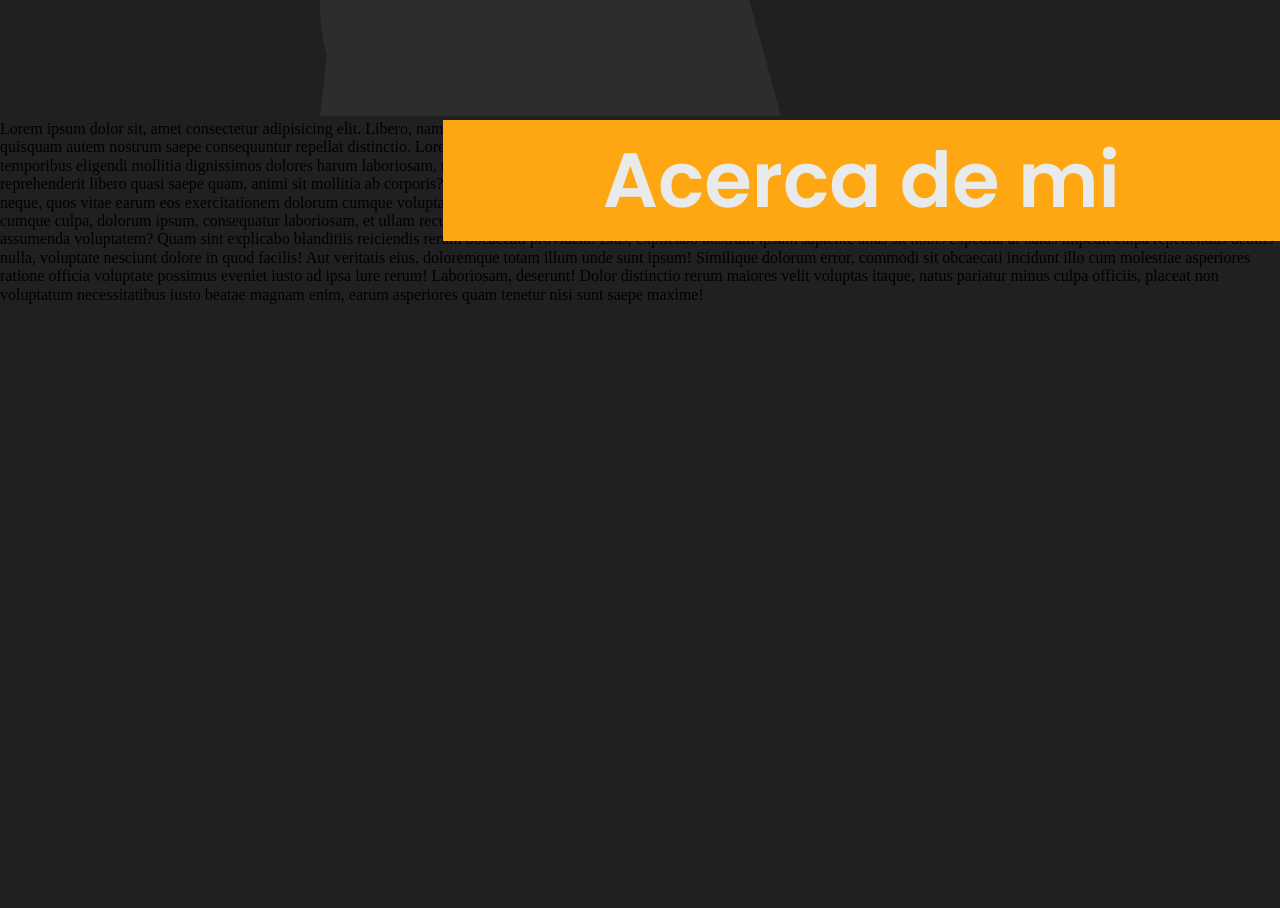
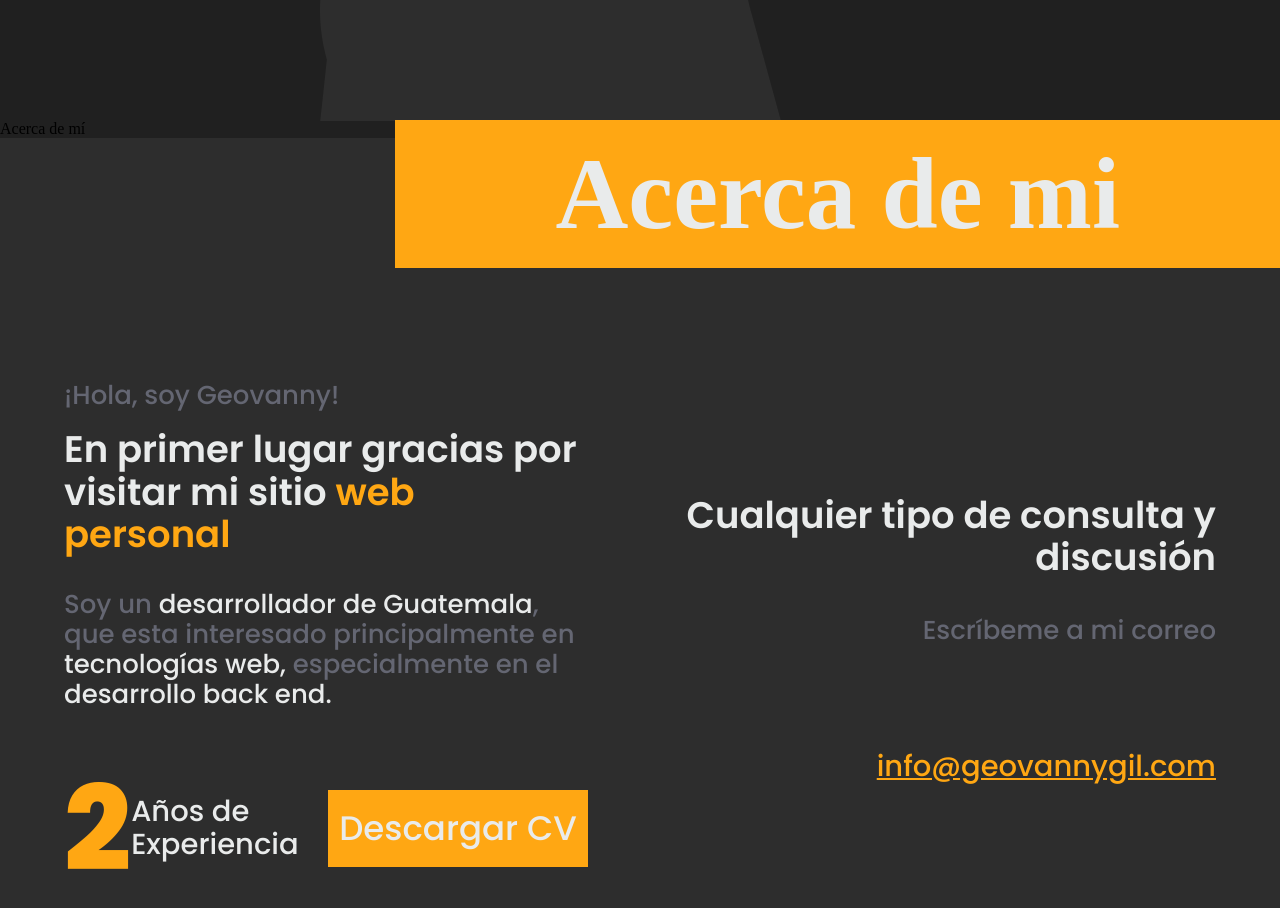
Before and after one commit to GeovannyGil/portfolio, a plain HTML site: page index.html in a window 1280 px wide. Shown: the part 680-1588 px from the top of the page. Before the commit the page ends 984 px from the top, so only its background shows below. Drawn offline with Linux system fonts and the light colour scheme.

Commit message:
Se agrego ela sección sobre mi, coon todo el diseño falta las letras de fondo

```diff
--- a/css/style.css
+++ b/css/style.css
@@ -8,6 +8,7 @@
   --colorTitulo: #E9EBEB;
   --colorSecundario: #FFA713;
   --colorPrincipal: #202020;
+  --colorFondoSecundario: #2D2D2D;
 }
 
 .animate__fadeInDown {
@@ -95,10 +96,6 @@ body {
 
 .home {
   display: flex;
-  /*background: url("../assets/banner.jpg") no-repeat center;
-  background-size: cover;
-  background-attachment: fixed;
-  */
   height: 100vh;
   color: var(--colorTitulo);
   min-height: 500px;
@@ -192,7 +189,7 @@ div.descripcion-content .text-descripcion {
 div.img-content {
   position: absolute;
   left: 25%;
-  bottom: 0;
+  bottom: -5px;
   z-index: -2;
 }
 
@@ -215,15 +212,152 @@ div.titulo-derecho {
   padding: 1em 10em 1em 10em;
 }
 
+div.fondoTexto {
+  /* position: absolute;
+  display: inline-block;
+  left: auto;
+  right: 0;
+  padding: 1em 10em 1em 10em;
+  color: var(--colorTitulo);
+  font-family: "Poppins";
+  font-weight: 900;
+  font-size: 275px;
+  z-index: 100;*/
+}
+
+
 div.titulo-derecho h2 {
+  color: var(--colorTitulo);
+  font-family: "Gilroy";
+  font-weight: 800;
+  font-size: 101px;
+}
+
+.sobre-mi {
+  display: flex;
+  height: 100vh;
+  background-color: var(--colorFondoSecundario);
+  min-height: 500px;
+}
+
+.sobre-mi .max-width {
+  margin: 200px auto 0 auto;
+  display: flex;
+  align-items: center;
+  justify-content: space-between;
+}
+
+
+div.about-content div.text-saludo {
+  color: var(--colorTexto);
+  font-family: "Poppins";
+  font-weight: 500;
+  font-size: 26px;
+  margin-bottom: 18px;
+}
+
+div.about-content div.text-agradecimiento {
   color: var(--colorTitulo);
   font-family: "Poppins";
   font-weight: 600;
-  font-size: 77px;
+  font-size: 37px;
+  margin-bottom: 34px;
 }
 
-div.sobre-mi {
-  position: relative;
+div.about-content div.text-agradecimiento span {
+  color: var(--colorSecundario);
+}
+
+div.about-content div.text-intereses {
+  color: var(--colorTexto);
+  font-family: "Poppins";
+  font-weight: 500;
+  font-size: 26px;
+  margin-bottom: 51px;
+}
+
+div.about-content div.text-intereses span {
+  color: var(--colorTitulo);
+}
+
+div.about-content div.anios-experiencia {
+  display: flex;
+  align-items: center;
+  justify-content: space-between;
+}
+
+div.about-content div.anios-experiencia .n1 {
+  display: flex;
+  align-items: center;
+}
+
+div.about-content div.anios-experiencia span {
+  display: inline-block;
+  color: var(--colorSecundario);
+  font-family: "Poppins";
+  font-weight: 800;
+  font-size: 118px;
+}
+
+div.about-content div.anios-experiencia p {
+  display: inline-block;
+  color: var(--colorTitulo);
+  font-family: "Poppins";
+  font-weight: 500;
+  font-size: 29px;
+}
+
+div.about-content div.anios-experiencia input {
+  cursor: pointer;
+  background-color: var(--colorSecundario);
+  color: var(--colorTitulo);
+  font-family: "Poppins";
+  font-weight: 500;
+  font-size: 34px;
+  width: 260px;
+  height: 77px;
+  border-style: none;
+  right: 0;
+  transition: color 0.3s ease;
+}
+
+div.about-content div.anios-experiencia input:hover {
+  background-color: #FFB02B;
+  transition: color 0.3s ease;
+}
+
+div.about-content {
+  width: 600px;
+}
+
+div.pregunta-correo-content div.text-consulta {
+  color: var(--colorTitulo);
+  font-family: "Poppins";
+  font-weight: 600;
+  font-size: 37px;
+  text-align: right;
+  margin-bottom: 1em;
+}
+
+div.pregunta-correo-content div.text-escribeme {
+  color: var(--colorTexto);
+  font-family: "Poppins";
+  font-weight: 500;
+  font-size: 26px;
+  text-align: right;
+  margin-bottom: 4em;
+}
+
+div.pregunta-correo-content div.text-correo-personal {
+  font-family: "Poppins";
+  font-weight: 500;
+  font-size: 29px;
+  text-align: right;
+}
+
+div.pregunta-correo-content div.text-correo-personal a {
+  text-decoration: underline;
+  color: var(--colorSecundario);
 }
 
 /*Responsivo*/
--- a/index.html
+++ b/index.html
@@ -79,34 +79,46 @@
   <div class="titulo-derecho">
     <h2>Acerca de mi</h2>
   </div>
+  <div class="fondoTexto">
+    Acerca de mí
+  </div>
   <section class="sobre-mi" id="about">
     <div class="max-width">
       <div class="about-content">
-
+        <div class="text-saludo">
+          ¡Hola, soy Geovanny!
+        </div>
+        <div class="text-agradecimiento">
+          En primer lugar gracias por visitar mi sitio <span>web personal</span>
+        </div>
+        <div class="text-intereses">
+          Soy un <span>desarrollador de Guatemala</span>, que esta interesado principalmente en <span>tecnologías
+            web,</span> especialmente en el <span>desarrollo back end.</span>
+        </div>
+        <div class="anios-experiencia">
+          <div class="n1">
+            <span>2</span>
+            <p>Años de <br> Experiencia</p>
+          </div>
+          <div class="n2">
+            <input type="button" value="Descargar CV">
+          </div>
+        </div>
+      </div>
+      <div class="pregunta-correo-content">
+        <div class="text-consulta">
+          Cualquier tipo de consulta y discusión
+        </div>
+        <div class="text-escribeme">
+          Escríbeme a mi correo
+        </div>
+        <div class="text-correo-personal">
+          <a href="">info@geovannygil.com</a>
+        </div>
       </div>
     </div>
   </section>
-  <p>Lorem ipsum dolor sit, amet consectetur adipisicing elit. Libero, nam praesentium. Voluptatem consequatur omnis
-    maiores quia commodi repellendus sit quaerat deserunt doloremque, blanditiis, quisquam autem nostrum saepe
-    consequuntur repellat distinctio.
-    Lorem ipsum, dolor sit amet consectetur adipisicing elit. Inventore aliquid enim voluptates explicabo error laborum
-    iste unde ab, vel, temporibus eligendi mollitia dignissimos dolores harum laboriosam, ullam exercitationem
-    voluptatibus ipsa.
-    Aperiam facere harum doloremque ullam quod eos eaque corrupti voluptatibus reprehenderit libero quasi saepe quam,
-    animi sit mollitia ab corporis? Velit, pariatur? Quae sint in molestias incidunt placeat ex praesentium!
-    Labore quo libero dignissimos, eum harum ab a animi neque, quos vitae earum eos exercitationem dolorum cumque
-    voluptas quibusdam! Quos nam, odio asperiores dolorum id laboriosam sint tempora tempore necessitatibus!
-    Tempora hic reprehenderit cumque culpa, dolorum ipsum, consequatur laboriosam, et ullam recusandae porro? Amet
-    consequuntur ea rem consequatur, commodi, accusantium eius sequi eos nulla maiores sed, iure alias assumenda
-    voluptatem?
-    Quam sint explicabo blanditiis reiciendis rerum obcaecati provident. Eius, explicabo nostrum ipsum sapiente alias
-    sit nobis expedita ut natus impedit culpa repellendus debitis nulla, voluptate nesciunt dolore in quod facilis!
-    Aut veritatis eius, doloremque totam illum unde sunt ipsum! Similique dolorum error, commodi sit obcaecati incidunt
-    illo cum molestiae asperiores ratione officia voluptate possimus eveniet iusto ad ipsa iure rerum!
-    Laboriosam, deserunt! Dolor distinctio rerum maiores velit voluptas itaque, natus pariatur minus culpa officiis,
-    placeat non voluptatum necessitatibus iusto beatae magnam enim, earum asperiores quam tenetur nisi sunt saepe
-    maxime!
-  </p>
+
 </body>
 <script src="js/script.js"></script>
 
```
